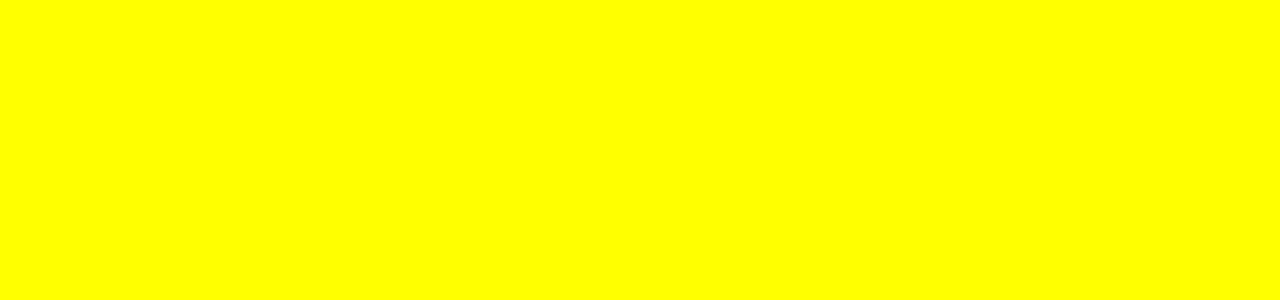
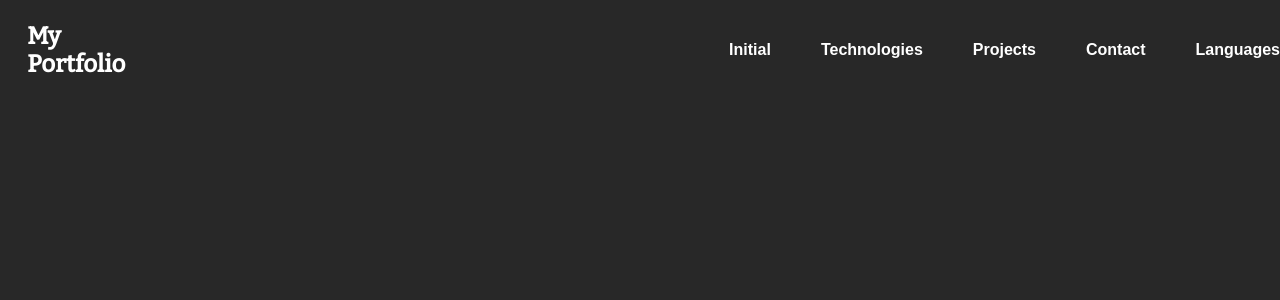
Before and after one commit to GabrielDavid1/my-portfolio, a React (Create React App) app: page / in a window 1280 px wide. Shown: the top 300 px of the page. Built offline with nearby package versions, Linux system fonts and the light colour scheme.

Commit message:
header has finished

```diff
--- a/public/index.html
+++ b/public/index.html
@@ -14,6 +14,9 @@
       manifest.json provides metadata used when your web app is installed on a
       user's mobile device or desktop. See https://developers.google.com/web/fundamentals/web-app-manifest/
     -->
+    <link rel="preconnect" href="https://fonts.googleapis.com"/>
+    <link rel="preconnect" href="https://fonts.gstatic.com" crossorigin/>
+    <link href="https://fonts.googleapis.com/css2?family=Bitter:wght@500&display=swap" rel="stylesheet"/>
     <link rel="manifest" href="%PUBLIC_URL%/manifest.json" />
     <!--
       Notice the use of %PUBLIC_URL% in the tags above.
--- a/src/App.tsx
+++ b/src/App.tsx
@@ -7,10 +7,12 @@ import './styles.css';
 //Components
 import Presentation from './components/Presentation';
 import AppContainer from './components/AppContainer';
+import Navigation from './components/Navigation';
 
 function App() {
   return (
     <AppContainer>
+      <Navigation />
       <Presentation />
     </AppContainer>
   );
--- a/src/components/AppContainer/styles.ts
+++ b/src/components/AppContainer/styles.ts
@@ -1,6 +1,5 @@
 import styled from 'styled-components';
 
 export const Container = styled.div`
-    width:100vw;
     height:100vh;
 `;
--- a/src/components/Navigation/index.tsx
+++ b/src/components/Navigation/index.tsx
@@ -3,10 +3,26 @@ import React from 'react';
 
 import {
   Container,
+  Title,
+  List,
+  ListElement,
 } from './styles';
 
 export default function Navigation (){
  return (
-   <Container>  </Container>
+   <Container>
+     <div className="logo-area">
+        <Title> My Portfolio </Title>
+     </div>
+     <div className="list-area">
+        <List>
+            <ListElement> Initial </ListElement>
+            <ListElement> Technologies </ListElement>
+            <ListElement> Projects </ListElement>
+            <ListElement> Contact </ListElement>
+            <ListElement> Languages </ListElement>
+        </List>
+     </div>
+   </Container>
  )
 }
--- a/src/components/Navigation/styles.ts
+++ b/src/components/Navigation/styles.ts
@@ -1,3 +1,40 @@
 import styled from 'styled-components';
 
-export const Container = styled.div``;
+export const Container = styled.div`
+    display:flex;
+    width:100%;
+    height:10%;
+    justify-content:space-between;
+    align-items: center;
+    position:fixed;
+    background-color: ${(false) ? '#1a1a1a38' : 'transparent'};
+    box-shadow: ${(false) ? '1px 1px 6px 0px black' : '0px 0px 0px 0px black'};
+    padding: 10px 0px;
+`;
+
+export const Title = styled.h2`
+    padding: 0px 20%;
+    font-family: 'Bitter', serif;
+    color:white;
+`;
+
+export const List = styled.ul`
+    display:flex;
+    justify-content:space-evenly;
+    align-items:center;
+    gap:50px;
+    margin-right:10%;
+`;
+
+export const ListElement = styled.li`
+    list-style: none;
+    font-weight: bold;
+    color:white;
+    font-family: Arial;
+    cursor:pointer;
+    transition: .4s;
+
+    &:hover {
+        color:#e4ab07;
+    };
+`;
--- a/src/components/Presentation/styles.ts
+++ b/src/components/Presentation/styles.ts
@@ -3,5 +3,5 @@ import styled from 'styled-components';
 export const Container = styled.div`
     width:100%;
     height:100%;
-    background-color:yellow;
+    background-color:#282828;
 `;
--- a/src/styles.css
+++ b/src/styles.css
@@ -1,3 +1,4 @@
 body {
     margin: 0 auto;
+    background-color:#282828;
 }
```
